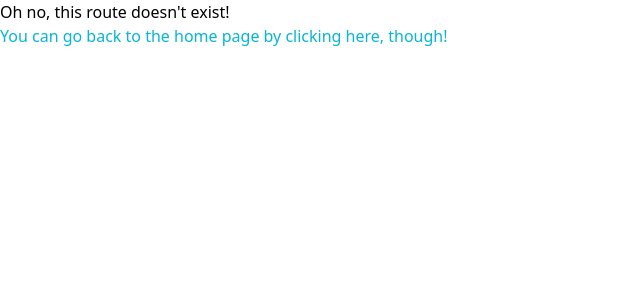
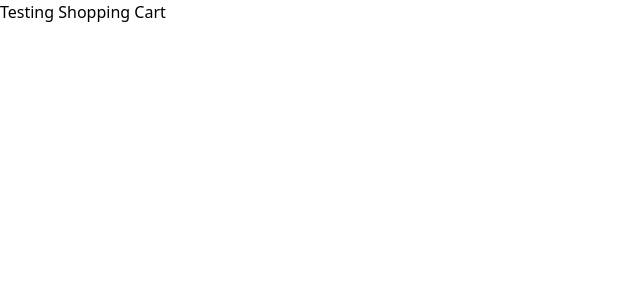
Before and after one commit to Tho-Tu/shopping-cart, a React (Vite) app: page /shopping-cart in a window 1280 px wide. Shown: the top 300 px of the page, without its empty margins (0-640 px from the left). Built offline with nearby package versions, Linux system fonts and the light colour scheme.

Commit message:
Route correctly to home, store and shopping cart

```diff
--- a/src/App.tsx
+++ b/src/App.tsx
@@ -4,7 +4,7 @@ function App() {
   return (
     <div className="font-custom">
       <Header />
-      <div className="text-green-900">hello</div>
+      <div className="text-green-900">hello world</div>
     </div>
   );
 }
--- a/src/components/ErrorPage.tsx
+++ b/src/components/ErrorPage.tsx
@@ -2,7 +2,7 @@ import { Link } from "react-router-dom";
 
 const ErrorPage = () => {
   return (
-    <div>
+    <div className="flex flex-col p-4">
       <h1>Oh no, this route doesn't exist!</h1>
       <Link to="/" className="text-cyan-500">
         You can go back to the home page by clicking here, though!
--- a/src/components/Header.tsx
+++ b/src/components/Header.tsx
@@ -7,7 +7,7 @@ function Header() {
       <nav className="flex gap-4 text-white">
         <Link to="/home">Home</Link>
         <Link to="/store">Store</Link>
-        <Link to="" className="min-w-max">
+        <Link to="/shopping-cart" className="min-w-max">
           Shopping Cart
         </Link>
       </nav>
--- a/src/components/ShoppingCart.tsx
+++ b/src/components/ShoppingCart.tsx
@@ -0,0 +1,5 @@
+function ShoppingCart() {
+  return <div className="">Testing Shopping Cart</div>;
+}
+
+export default ShoppingCart;
```
Also changed, not shown: src/Router.tsx (+7 -2 lines).
